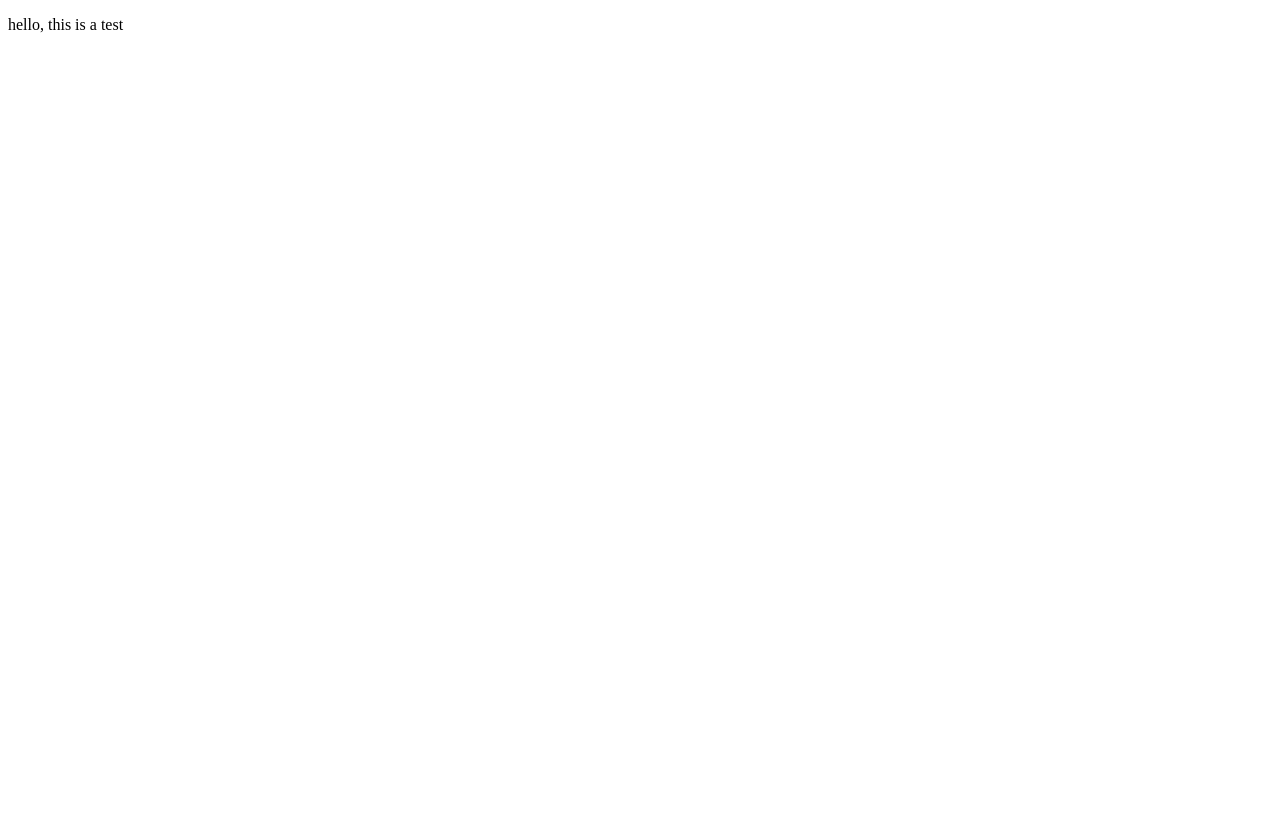
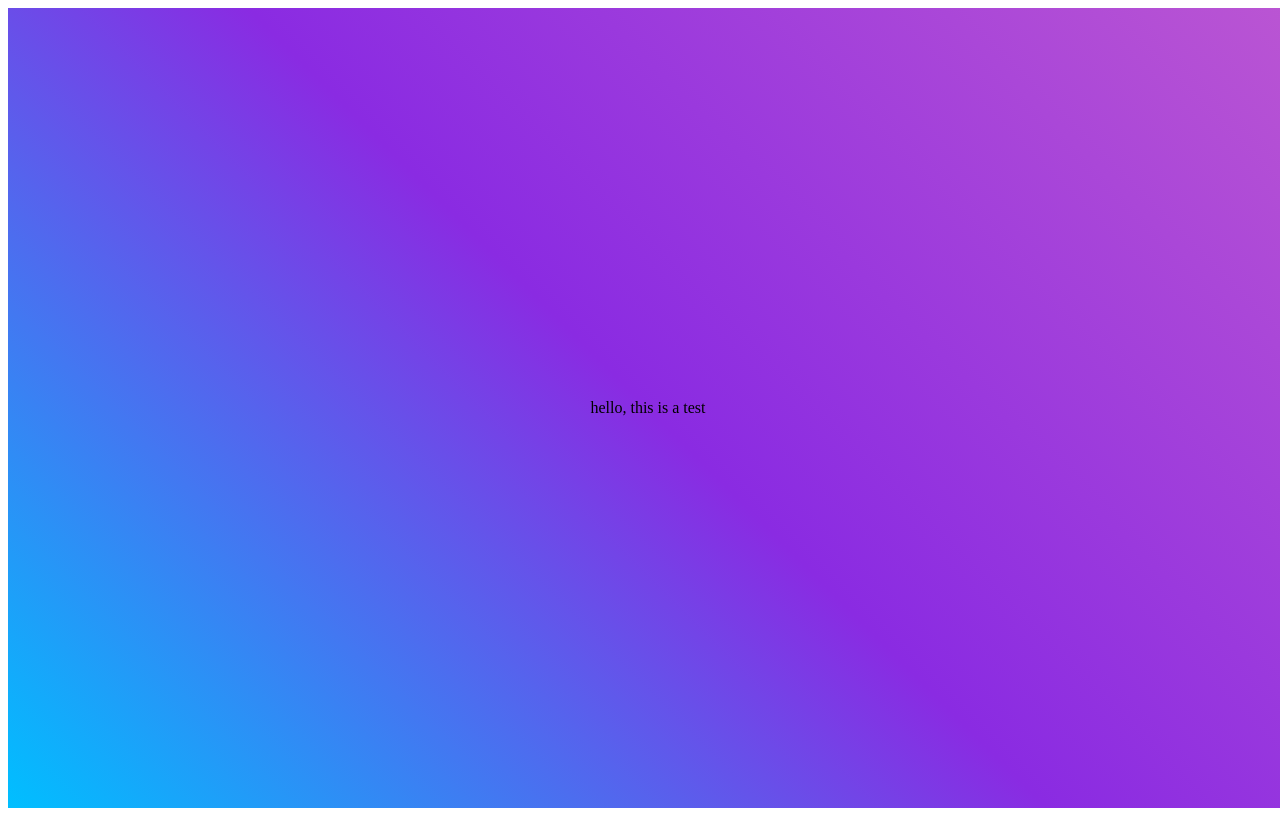
Before and after one commit to Jaecobd1/catfish, a Next.js app: page / in a window 1280 px wide. Built offline with nearby package versions, Linux system fonts and the light colour scheme.

Commit message:
fixing styles

```diff
--- a/src/pages/index.js
+++ b/src/pages/index.js
@@ -16,7 +16,7 @@ export default function Home() {
         <meta name="viewport" content="width=device-width, initial-scale=1" />
         <link rel="icon" href="/favicon.ico" />
       </Head>
-      <main className="main">
+      <main className={styles.main}>
         <p>hello, this is a test</p>
       </main>
     </>
--- a/src/styles/Home.module.css
+++ b/src/styles/Home.module.css
@@ -4,4 +4,5 @@
   justify-content: center;
   align-items: center;
   background: linear-gradient(45deg, #00bfff 0%, #8a2be2 50%, #ba55d3 100%);
+  width: 100vw;
 }
```
